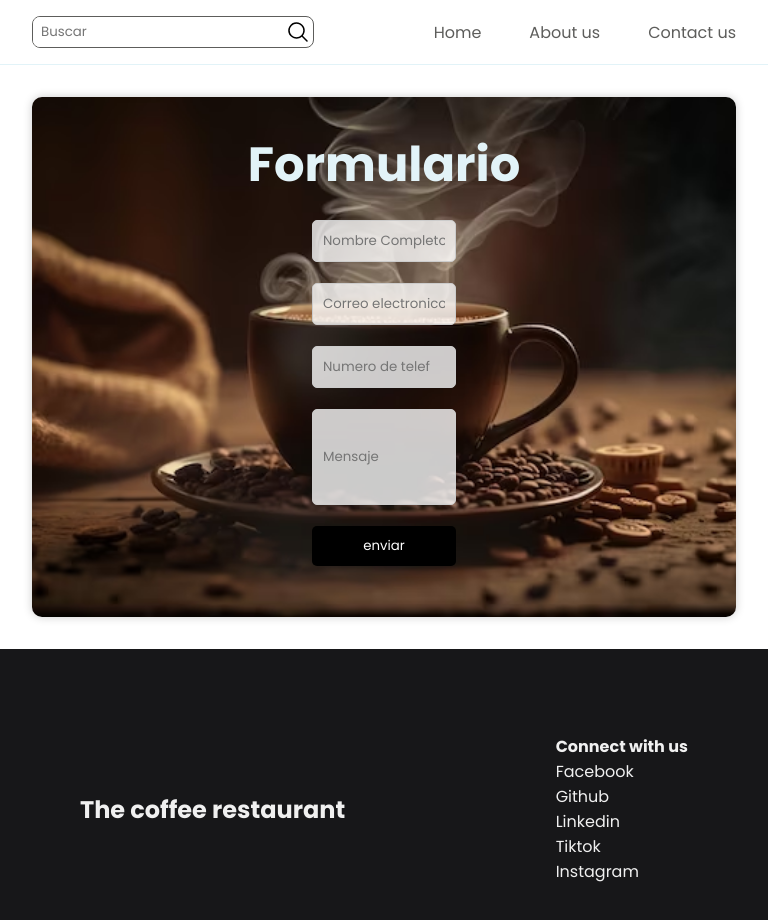
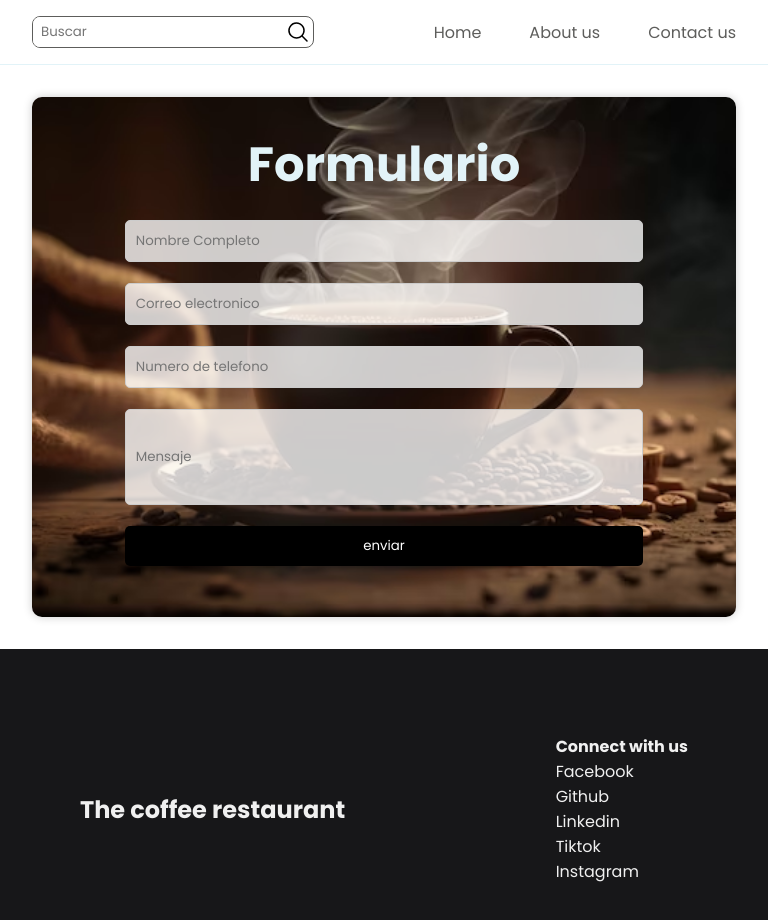
Before and after one commit to Usiel-03A7/testefelamedia, a Next.js app: page /contact in a window 768 px wide. Shown: the top 920 px of the page. Built offline with nearby package versions, Linux system fonts and the light colour scheme; a web font is replaced by a local one.

Commit message:
responsive form start

```diff
--- a/app/contact/contact.module.css
+++ b/app/contact/contact.module.css
@@ -55,3 +55,11 @@
     color: #fff;
     cursor: pointer;
 }
+@media (max-width: 768px) {
+    .formStyles {
+        width: 90%;
+    }
+    .formStyles input {
+        width: 90%;
+    }
+}
--- a/components/footer/footer.module.css
+++ b/components/footer/footer.module.css
@@ -34,3 +34,8 @@
   text-decoration: none;
   color: var(--colorgrey);
 }
+@media (min-width: 768px) {
+    .container {
+      gap: 8rem;
+    }
+}
```
Also changed, not shown: components/globalList/globalist.module.css (line endings or trailing spaces).
